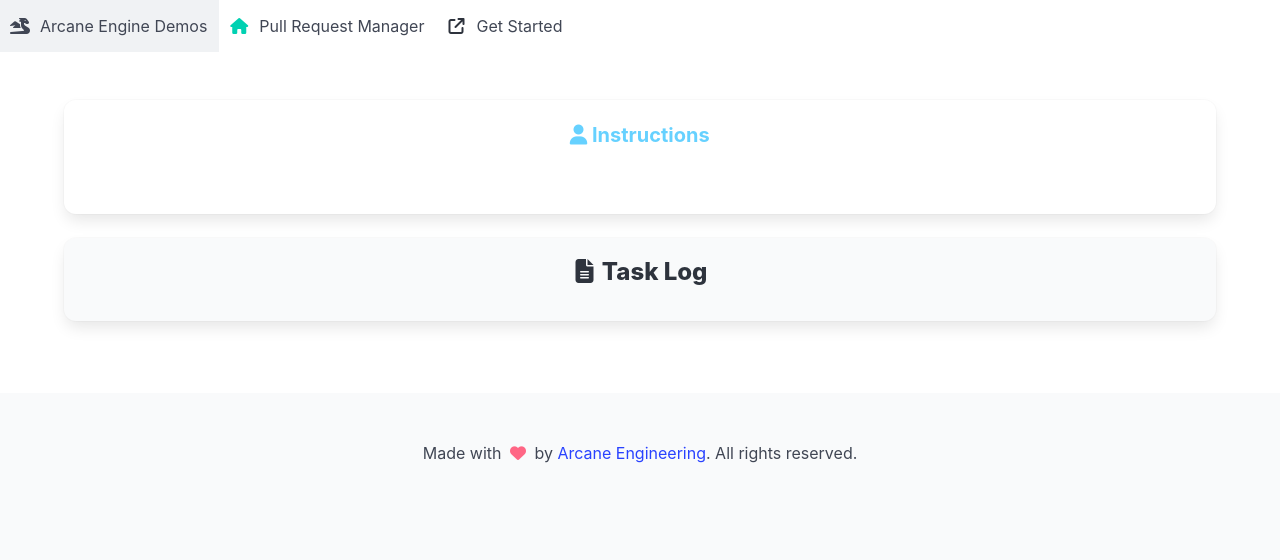
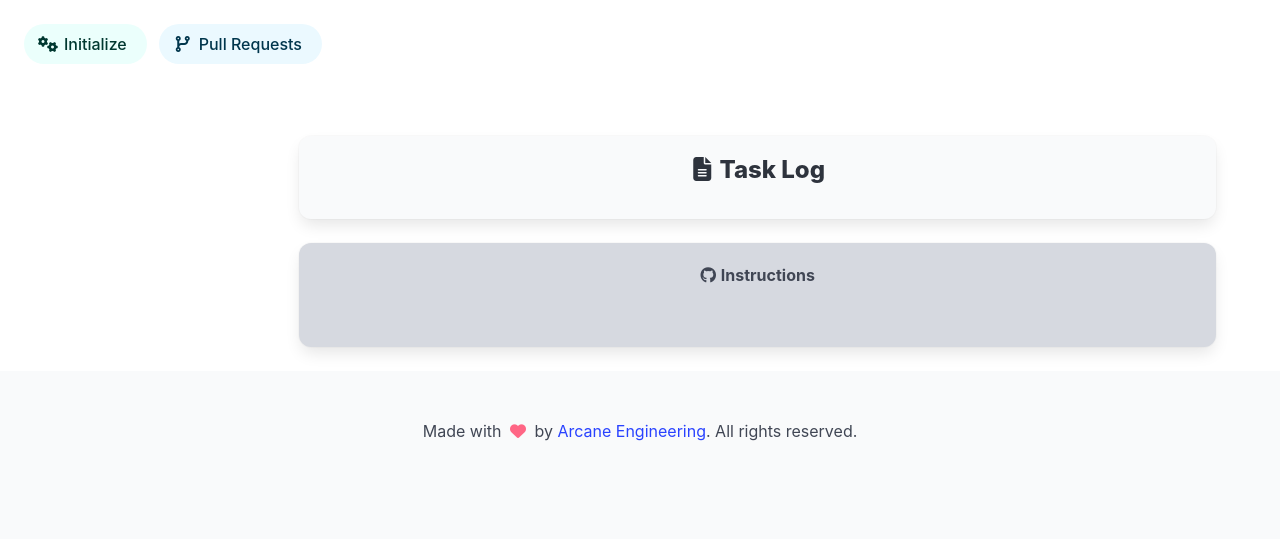
Before and after one commit to arc-eng/studio, a Django app: template templates/view_task.html in a window 1280 px wide. Shown: the top 560 px of the page. Run offline with Django 5.2, Linux system fonts and the light colour scheme; the template is opened without the code that fills it, so the values that code supplies are empty; some libraries are stand-ins or nearby versions.

Commit message:
Make view task more pretty

```diff
--- a/templates/base.html
+++ b/templates/base.html
@@ -52,35 +52,26 @@
 </head>
 <body>
 
-<nav class="navbar" role="navigation" aria-label="main navigation">
-    <div class="navbar-brand">
-        <a class="navbar-item" href="/">
-            <span class="icon"><i class="fas fa-dragon"></i></span>
-            Arcane Engine Demos
-        </a>
-    </div>
-    <div id="navbarBasicExample" class="navbar-menu">
-        <div class="navbar-start">
-            <a class="navbar-item" href="/pull-request-manager/">
-                <span class="icon has-text-primary"><i class="fas fa-home"></i></span>
-                Pull Request Manager
+<nav class="level p-5">
+    <div class="level-left">
+        <p class="level-item has-text-centered">
+            <a class="button is-primary is-light is-rounded" href="/pull-request-manager/">
+                <span class="icon"><i class="fas fa-cogs"></i></span>
+                <span>Initialize</span>
             </a>
-
-            <a class="navbar-item" href="https://arcane.engineer/development-kit/" target="_blank">
-                <span class="icon has-text-dark"><i class="fa-solid fa-arrow-up-right-from-square"></i></span>
-                Get Started
+        </p>
+        <p class="level-item has-text-centered">
+            <a class="button is-info is-light is-rounded" href="/pull-request-manager/">
+                <span class="icon"><i class="fas fa-code-branch"></i></span>
+                <span>Pull Requests</span>
             </a>
-
-        </div>
-
+        </p>
     </div>
 
 </nav>
-<section class="section">
-    <div class="container">
-        {% block content %}{% endblock %}
-    </div>
-</section>
+<div class="container">
+    {% block content %}{% endblock %}
+</div>
 <footer class="footer">
     <div class="content has-text-centered">
         <p>
--- a/templates/base_repos.html
+++ b/templates/base_repos.html
@@ -1,4 +1,9 @@
-{% block repo_menu %}
+{% extends 'base.html' %}
+
+{% block content %}
+
+    <div class="columns">
+        <div class="column is-one-fifth">
             <aside class="menu">
                 {% for owner, owner_repos in repos.items %}
                     <p class="menu-label">{{ owner }}</p>
@@ -11,4 +16,10 @@
                     </ul>
                 {% endfor %}
             </aside>
+        </div>
+        <div class="column">
+            {% block repo_content %}{% endblock %}
+        </div>
+    </div>
+
 {% endblock %}
--- a/templates/view_task.html
+++ b/templates/view_task.html
@@ -1,4 +1,4 @@
-{% extends "base.html" %}
+{% extends "base_repos.html" %}
 
 {%  block css %}
     .is-scrollable {
@@ -8,17 +8,8 @@
     }
 {% endblock %}
 
-{% block content %}
+{% block repo_content %}
 
-    <div class="box content is-scrollable">
-        <p class="is-size-5 has-text-weight-light has-text-info has-text-centered ">
-            <span class="icon has-text-info is-small"><i class="fas fa-user"></i></span> <b class="">Instructions</b>
-        </p>
-        <div class="is-size-6 is-family-monospace p-3">
-            {{ task.user_request | safe}}
-        </div>
-
-    </div>
 
 
     <div class="has-text-centered">
@@ -33,7 +24,7 @@
 
 
     {%  if task.status == "completed" %}
-        <div class="box content is-size-6 has-background-white-bis mt-5">
+        <div class="content is-size-6 mt-5">
 
                 <div class="is-size-3 has-text-weight-light has-text-centered is-spaced title">
                     {% if task.status == "failed" %}
@@ -67,7 +58,8 @@
 
 
 
-    <div class="content box has-background-white-bis mt-5">
+
+    <div class="content box has-background-white-bis mt-5 {% if task.status == "completed" %}is-hidden{% endif %}">
         <h3 class="has-text-centered"><span class="icon"><i class="fa fa-file-alt"></i></span> Task Log</h3>
 
         <!-- Render task events using BulmaCSS Table -->
@@ -109,6 +101,20 @@
         </div>
 
     </div>
+
+
+    {%  if task.status != "completed" %}
+    <div class="box content is-scrollable has-background-grey-lighter">
+        <p class="is-size-6 has-text-weight-light has-text-centered">
+            <span class="icon is-small"><i class="fab fa-github"></i></span> <b class="has-text-grey-dark">Instructions</b>
+
+        </p>
+        <div class="is-size-7 is-family-monospace p-3">
+            {{ task.user_request | safe}}
+        </div>
+
+    </div>
+    {% endif %}
 
     <script>
         $(document).ready(function() {
```
Also changed, not shown: demo/prompts.py (+9 -1 lines), pr_manager/templates/index.html (+6 -12 lines), pr_manager/views.py (+8 -3 lines). Lines whose indentation alone changed are shown as unchanged.
